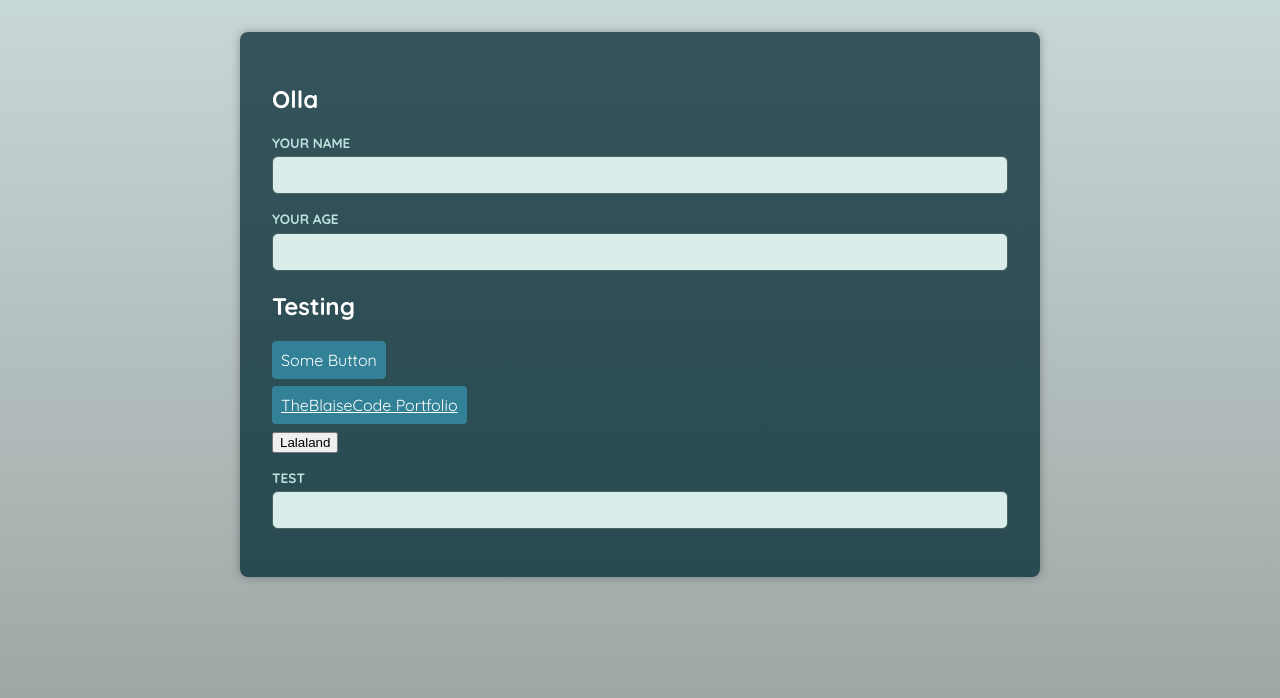
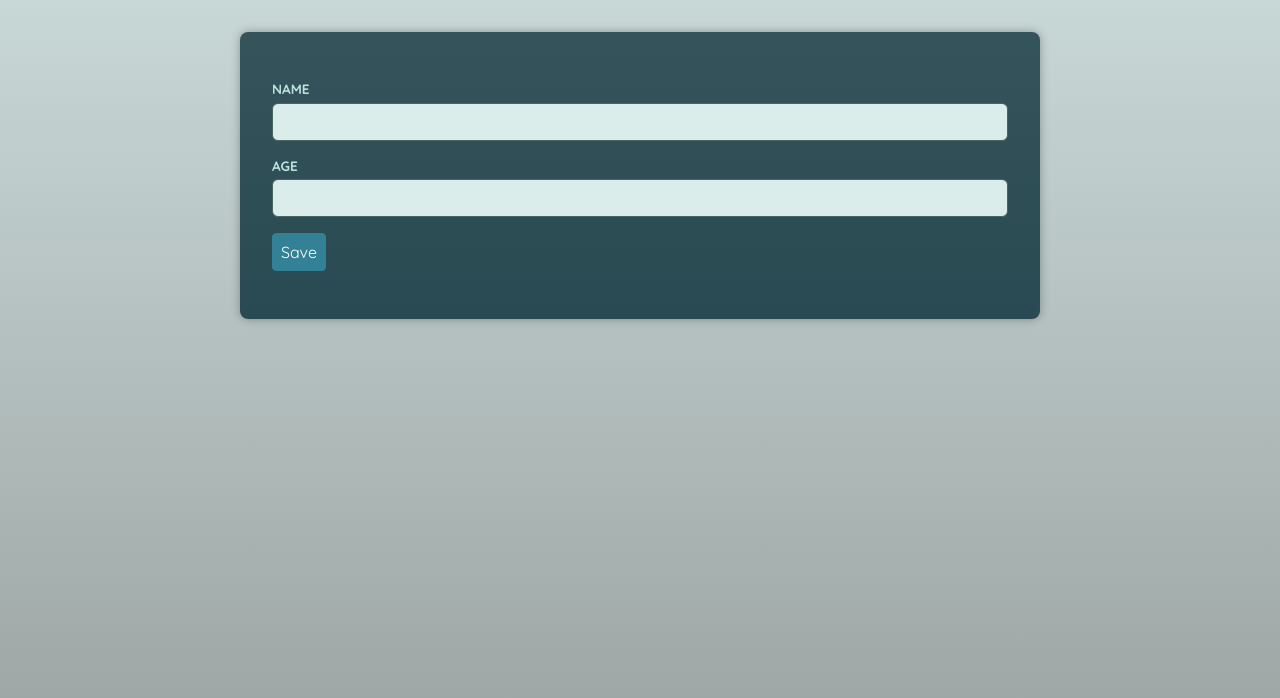
Before and after one commit to theblaisecode/TS-and-TSX, a React (Vite) app in the folder advance component - form/: page / in a window 1280 px wide. Shown: the top 698 px of the page. Built offline with nearby package versions, Linux system fonts and the light colour scheme; a web font is replaced by a local one.

Commit message:
first commit

```diff
--- a/advance component - form/src/App.tsx
+++ b/advance component - form/src/App.tsx
@@ -2,13 +2,15 @@ import { useRef } from "react";
 import Buttons from "./components/Buttons.tsx";
 import Container from "./components/Container.tsx";
 import Input from "./components/Input.tsx";
+import Form from "./components/Form.tsx";
 
 function App() {
   const inputTest = useRef<HTMLInputElement | null>(null);
 
   return (
     <main>
-      <h2>Olla</h2>
+      <Form>
+        {/* <h2>Olla</h2>
         <Input label="Your Name" type="text" name="name" />
         <Input label="Your Age" type="number" name="age" />
 
@@ -21,14 +23,22 @@ function App() {
           <Buttons href="https://www.theblaisecode.netlify.app" target="_blank">
             TheBlaiseCode Portfolio
           </Buttons>
-      </p>
+        </p> */}
 
         {/* Polymorphic Component */}
-      {/* <Container as={Input} /> */}
-      <Container as={Buttons}>Lalaland</Container>
+        {/* <Container as={Input} />
+        <Container as={Buttons}>Lalaland</Container> */}
 
         {/* forwardRef */}
-      <Input label="Test" id="test" name="test" type="text" ref={inputTest} />
+        {/* <Input label="Test" id="test" name="test" type="text" ref={inputTest} /> */}
+
+        <Input type="text" label="Name" id="name" name="name" />
+        <Input type="number" label="Age" id="age" name="age" />
+
+        <p>
+          <Buttons>Save</Buttons>
+        </p>
+      </Form>
     </main>
   );
 }
--- /dev/null
+++ b/advance component - form/src/components/Form.tsx
@@ -0,0 +1,11 @@
+import { FormProps } from "../types/types.tsx"
+
+function Form(props: FormProps) {
+  return (
+    <form action="" {...props} >
+      {props.children}
+    </form>
+  )
+}
+
+export default Form
--- a/advance component - form/src/types/types.tsx
+++ b/advance component - form/src/types/types.tsx
@@ -23,3 +23,5 @@ export type ContainerProps<T extends ElementType> = {
   as: T; // Required, not optional
   children: ReactNode;
 } & ComponentPropsWithoutRef<T>;
+
+export type FormProps = ComponentPropsWithoutRef<'form'>
```
Lines whose indentation alone changed are shown as unchanged.
